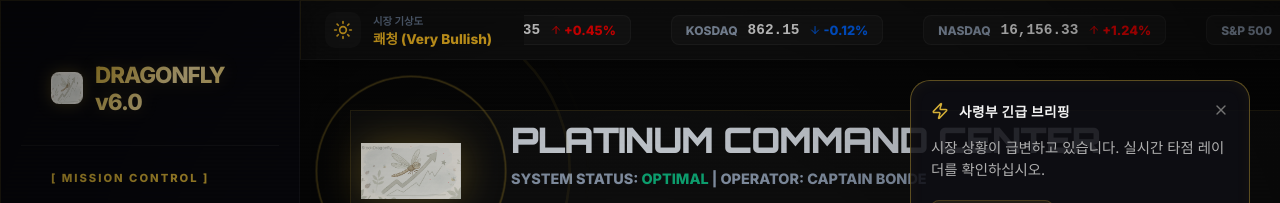
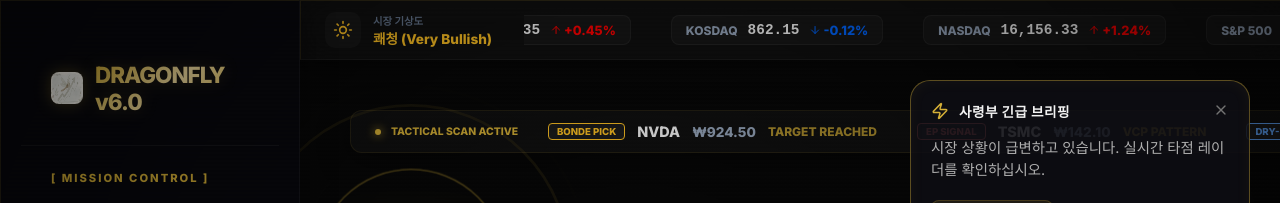
Before and after one commit to turtle-scanner/AUTO-BONDE, a Next.js app in the folder v6_terminal/: page / in a window 1280 px wide. Shown: the top 203 px of the page. Built offline with nearby package versions, Linux system fonts and the light colour scheme; no server answers; sample sign-in values are in the browser's storage.

Commit message:
UI: Implement Tactical Targets dashboard section

```diff
--- a/v6_terminal/app/page.tsx
+++ b/v6_terminal/app/page.tsx
@@ -20,6 +20,47 @@
   WifiOff,
   Globe
 } from 'lucide-react';
+
+const TacticalTargets = () => {
+  const targets = [
+    { category: 'BONDE PICK', name: 'NVDA', price: '924.50', status: 'TARGET REACHED', trend: 'up' },
+    { category: 'EP SIGNAL', name: 'TSMC', price: '142.10', status: 'VCP PATTERN', trend: 'up' },
+    { category: 'DRY-UP ENTRY', name: 'MSFT', price: '425.20', status: 'VOLUME DRY-UP', trend: 'neutral' },
+  ];
+
+  return (
+    <div className="tactical-targets-bar glass">
+      <div className="scanning-indicator">
+        <div className="scan-dot animate-pulse"></div>
+        <span>TACTICAL SCAN ACTIVE</span>
+      </div>
+      <div className="targets-scroll">
+        {targets.map((t, i) => (
+          <div key={i} className="target-card">
+            <span className={`target-cat ${t.category.toLowerCase().replace(' ', '-')}`}>{t.category}</span>
+            <span className="target-name">{t.name}</span>
+            <span className="target-price">₩{t.price}</span>
+            <span className="target-status">{t.status}</span>
+          </div>
+        ))}
+      </div>
+      <style jsx>{`
+        .tactical-targets-bar { padding: 12px 24px; display: flex; align-items: center; gap: 30px; border: 1px solid rgba(212,175,55,0.1); border-radius: 12px; margin-bottom: 20px; }
+        .scanning-indicator { display: flex; align-items: center; gap: 10px; font-size: 0.65rem; font-weight: 900; color: #d4af37; white-space: nowrap; }
+        .scan-dot { width: 6px; height: 6px; background: #d4af37; border-radius: 50%; box-shadow: 0 0 10px #d4af37; }
+        .targets-scroll { display: flex; gap: 40px; overflow-x: auto; scrollbar-width: none; }
+        .target-card { display: flex; align-items: center; gap: 12px; white-space: nowrap; }
+        .target-cat { font-size: 0.6rem; font-weight: 900; padding: 2px 8px; border-radius: 4px; background: rgba(255,255,255,0.05); }
+        .target-cat.bonde-pick { color: #fbbf24; border: 1px solid #fbbf24; }
+        .target-cat.ep-signal { color: #f87171; border: 1px solid #f87171; }
+        .target-cat.dry-up-entry { color: #60a5fa; border: 1px solid #60a5fa; }
+        .target-name { font-size: 0.9rem; font-weight: 900; color: #f2f2f2; }
+        .target-price { font-size: 0.85rem; font-weight: 700; color: #94a3b8; }
+        .target-status { font-size: 0.75rem; font-weight: 800; color: #d4af37; opacity: 0.8; }
+      `}</style>
+    </div>
+  );
+};
 
 export default function PlatinumDashboard() {
   const router = useRouter();
@@ -47,7 +88,7 @@
 
   return (
     <div className="platinum-dashboard animate-fade-in">
-      {/* Redundant ticker removed as requested */}
+      <TacticalTargets />
 
       {/* Top Section: Strategic Hero */}
       <div className="strategic-hero">
```
